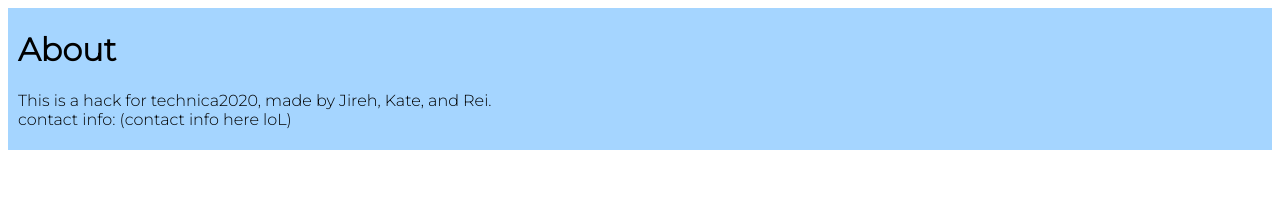
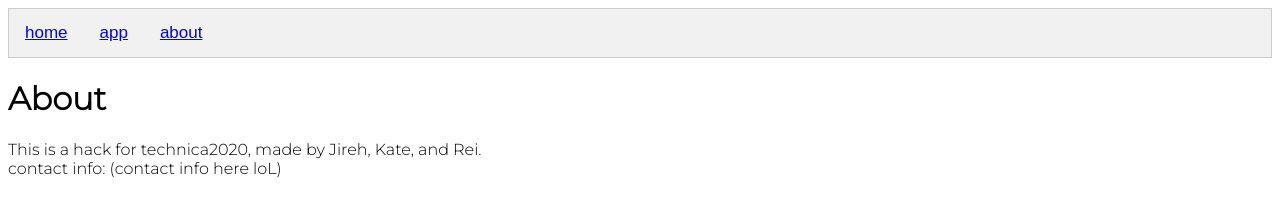
Before and after one commit to heylookitsme/technica2020, a website: page about.html in a window 1280 px wide. Drawn offline with Linux system fonts and the light colour scheme.

Commit message:
cleaned up indentation and changedthe style a bit

```diff
--- a/about.html
+++ b/about.html
@@ -1,20 +1,16 @@
 <html>
         <head>
-   <link href="style.css" rel="stylesheet" type="text/css" />
-   <link href="https://fonts.googleapis.com/css?family=Lora:400,700|Montserrat:300" rel="stylesheet">
-        <style>
-	    .mainHeader{
-                background-color: rgb(165, 213, 255);
-                font-family: 'Montserrat', sans-serif;
-                padding-left: 10px;
-                padding-top: 1px;
-                padding-bottom: 5px;
-             }
-	</style>
+        	<html lang="en">
+	        <meta charset="utf-8" />
+		<link href="style.css" rel="stylesheet" type="text/css" />
+		<link href="https://fonts.googleapis.com/css?family=Lora:400,700|Montserrat:300" rel="stylesheet">
 	</head>
-	</body>
-	        <script src="script.js"></script>
-
+	<body>
+	<div class="tab">
+                <button><a href="/">home</a></button>
+                <button><a href="/app">app</a></button>
+                <button><a href="/about">about</a></button>
+        </div>
                 <div class = "mainHeader">
                         <h1>About</h1>
 		        <p>This is a hack for technica2020, made by Jireh, Kate, and Rei.
```
Also changed, not shown: app.html (+24 -21 lines), index.html (+6 -11 lines).
